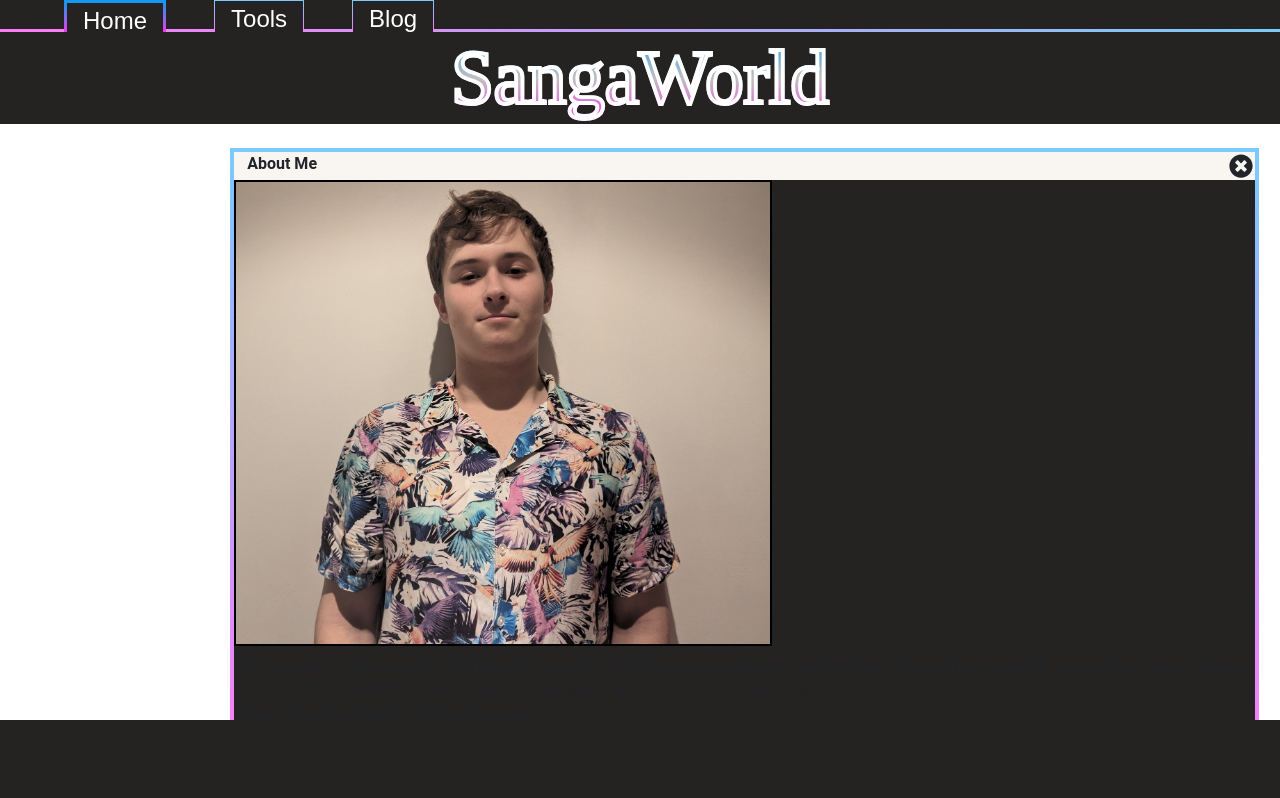
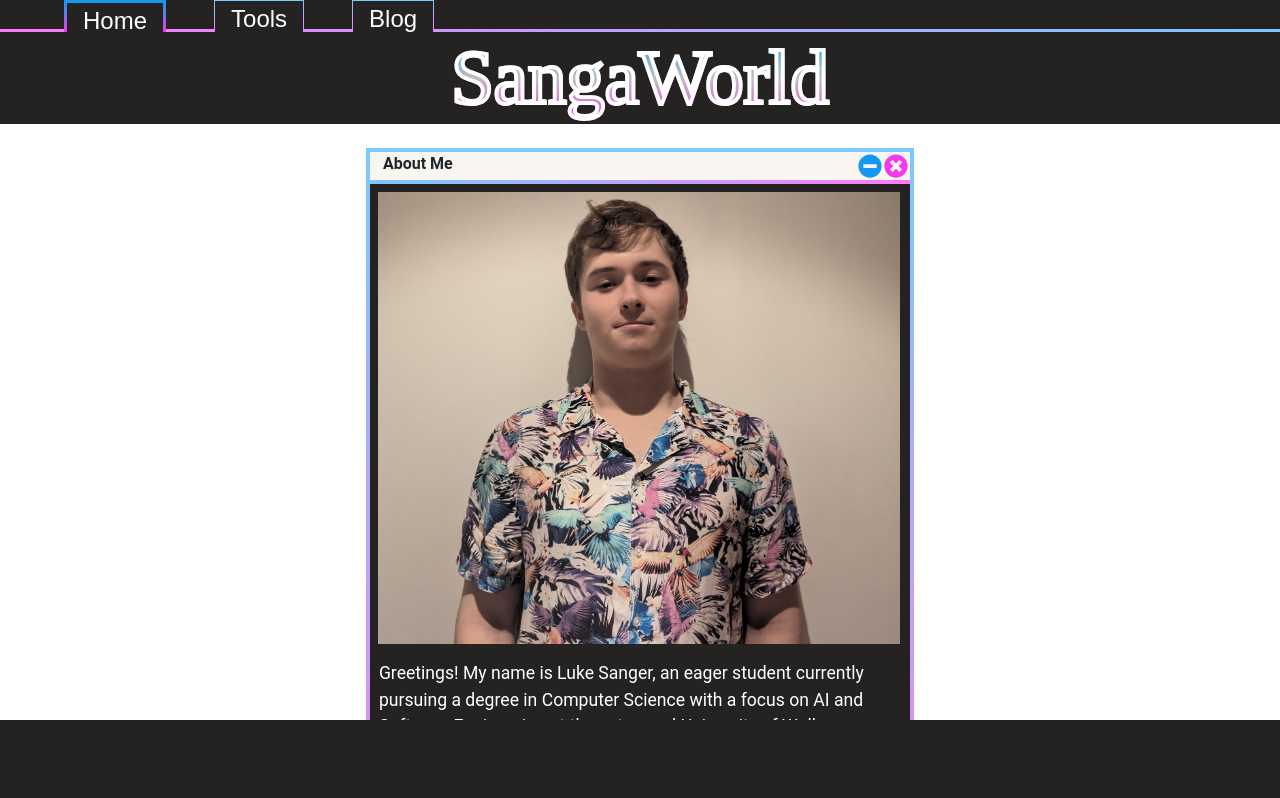
Before and after one commit to lukesngr/sangaworld, a Next.js app: page /home in a window 1280 px wide. Shown: the top 798 px of the page. Built offline with nearby package versions, Linux system fonts and the light colour scheme.

Commit message:
Changed expandable cards to dialog box

```diff
--- a/src/components/home/ExpandableCards.js
+++ b/src/components/home/ExpandableCards.js
@@ -1,22 +1,21 @@
 import { useState } from "react";
 import "../../styles/expandablecard.scss";
 import Image from "next/image";
-import { FaTimesCircle } from "react-icons/fa";
+import { FaTimesCircle, FaMinusCircle } from "react-icons/fa";
 
 function ExpandableCards() {
 
     return (
     <div className="vaporDialog">
         <div className="dialogTitle">
-            About Me <FaTimesCircle className="fakeExitButton" size={30} />
+            About Me <FaTimesCircle className="fakeExitButton" size={30} /><FaMinusCircle className="fakeMinusButton" size={30} />
         </div>
         <Image src="/me.jpg" width={700} height={700} alt="Picture of website" className="profilePicture" priority/>
         <p className="dialogContent">
-        Hi, I am Luke.
-        I am currently a Student at University of Wollongong studying AI and Software Engineering as part of a computer science degree<br />
-        I am working at HOYTS as a Service Desk Specialist and have been for over 3 years<br />
-        Keen interest in AI and Web Development<br />
-        Avid lover of Hardstyle and Vaporwave music<br />
+        Greetings! My name is Luke Sanger, an eager student currently pursuing a degree in Computer Science with a focus on AI and Software Engineering at the esteemed University of Wollongong. <br />
+        For over three years, I have honed my IT skills in a real-world setting at HOYTS, where I hold the position of a Service Desk Specialist. <br />
+        My interests aren't just limited to academia and professional work - I also have a keen enthusiasm for AI and Web Development that goes beyond the classroom. <br />
+        Outside of tech, I am an ardent fan of Hardstyle and Vaporwave music genres. <br />
         </p>
     </div>
     )
--- a/src/styles/expandablecard.scss
+++ b/src/styles/expandablecard.scss
@@ -1,17 +1,17 @@
 @use 'theme';
 
 .profilePicture {
-    border: 2px solid black;
-    margin-right: 2em;
+    padding: 0.5em;
     max-width: 42vw;
     height: auto;
 }
 
 .vaporDialog {
-    margin-left: 18vw;
+    margin-left: auto;
+    margin-right: auto;
     margin-top: 3vh;
     background: theme.$base-color;
-    width: fit-content;
+    max-width: 42.8vw;
     height: fit-content;
     border: 4px solid;
     border-image-source: linear-gradient(theme.$normal-blue-color, theme.$normal-pink-color)  !important;
@@ -26,11 +26,29 @@
     font-size: 1em;
     width: 100%;
     padding-left: 1vw;
+    border-bottom: 4px solid;
+    border-image-source: linear-gradient(to right, theme.$normal-blue-color, theme.$normal-pink-color)  !important;
+    border-image-slice: 1 !important;
+
 }
 
 .dialogContent {
     padding: 0.5em;
     font-family: "Roboto";
+    max-width: 42vw;
+    color: white;
+    font-size: 1.1em;
+}
+
+.fakeMinusButton {
+    margin: 2px 2px 2px 0;
+    float: right;
+    width: 3em;
+    height: 3em;
+    background: theme.$pastel-white;
+    padding: 0;
+    font-size: 0.5em;
+    fill: theme.$focused-blue-color;
 }
 
 .fakeExitButton {
@@ -39,11 +57,12 @@
     width: 3em;
     height: 3em;
     background: theme.$pastel-white;
-    border-width: 1px;
-    border-color: #FFFFFF #808080 #808080 #FFFFFF;
     padding: 0;
     font-size: 0.5em;
+    fill: theme.$focused-pink-color;
 }
+
+
 
 /*@media only screen and (max-width: 600px) {
     .vaporDialog {
```
